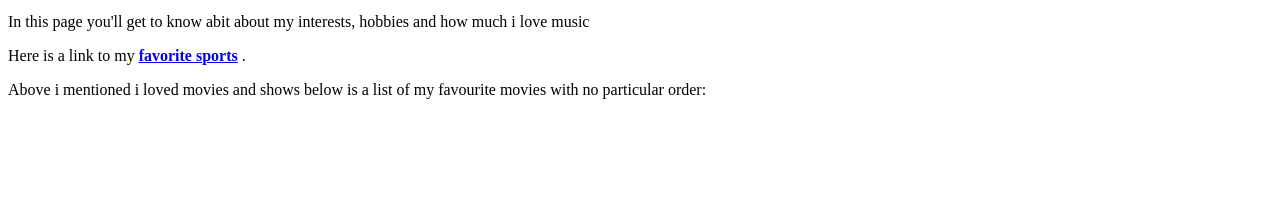
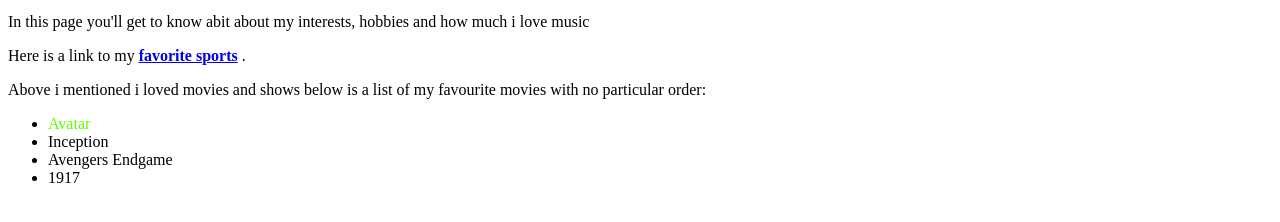
Before and after one commit to Thanos-11/actual-portfolio, a plain HTML site: page index.html in a window 1280 px wide. Shown: the part 262-484 px from the top of the page. Drawn offline with Linux system fonts and the light colour scheme.

Commit message:
Added the more about me part

```diff
--- a/index.html
+++ b/index.html
@@ -17,5 +17,12 @@
     </section>
     <p>Here is a link to my <strong> <a href="favorite-things.html">favorite sports</a> </strong>.</p>
     <p>Above i mentioned i loved movies and shows below is a list of my favourite movies with no particular order:</p>
+    <ul>
+        <li><span style="color:rgb(94, 255, 0)">Avatar</span></li>
+        <li>Inception</li>
+        <li>Avengers Endgame</li>
+        <li>1917</li>
+      </ul>
+      <section class="questions-section"></section>
         <body>
     </html>
```
